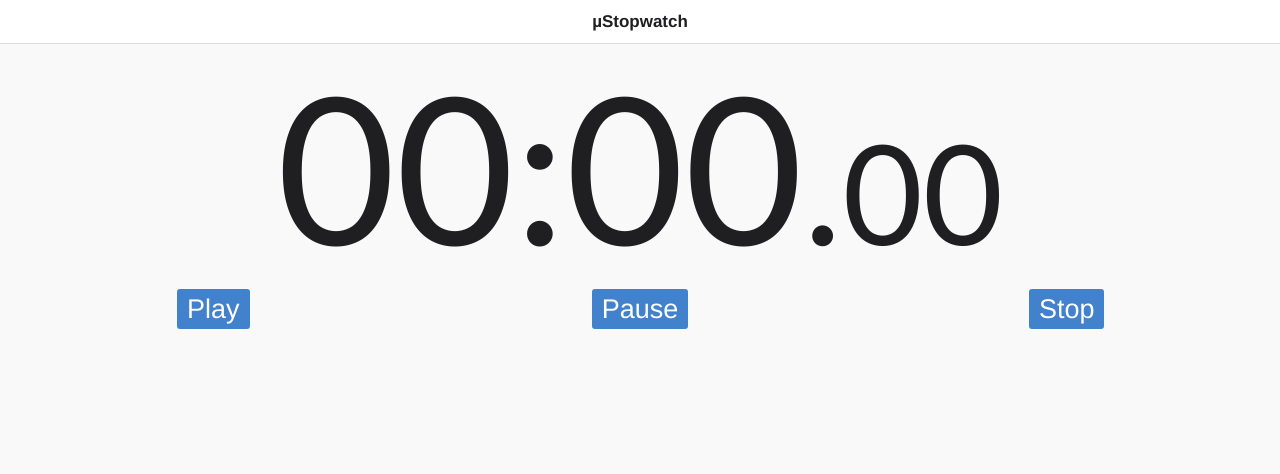
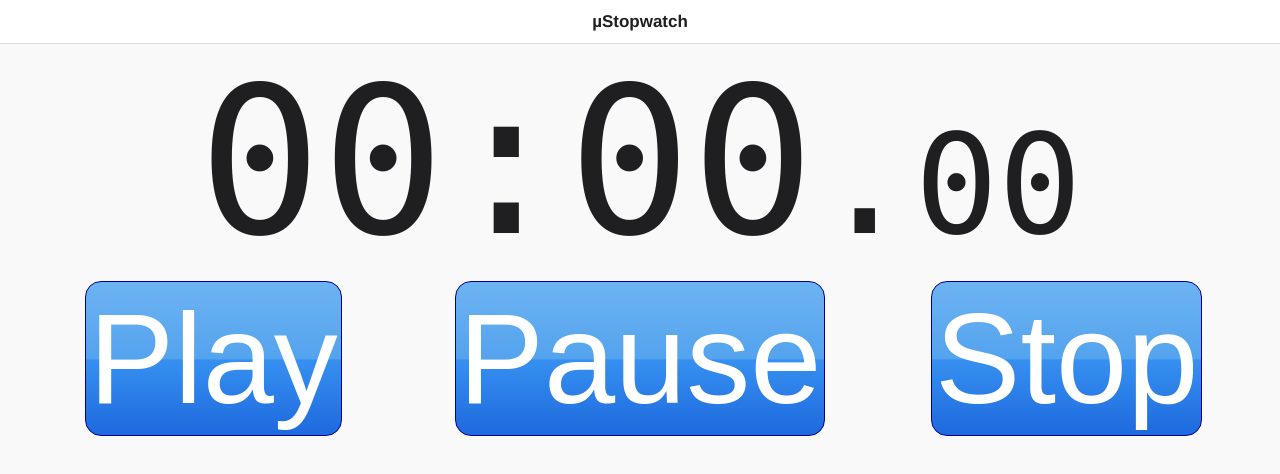
Before and after one commit to jfmdev/uStopwatch, a plain HTML site: page source/index.html in a window 1280 px wide. Drawn offline with Linux system fonts and the light colour scheme.

Commit message:
Fix minor bug and improve UI
Fix error when resuming the chronometer after pausing.
Improve UI for buttons and display.
[Time: 0.5h]

```diff
--- a/source/css/app.css
+++ b/source/css/app.css
@@ -5,7 +5,7 @@ ons-toolbar div {
 
 ons-row.display {
     text-align: center;
-    font-family: "Trebuchet MS", Helvetica, sans-serif;
+    font-family: "Lucida Console", Monaco, monospace;
     font-size: 13vw;
 }
 
@@ -22,9 +22,58 @@ ons-row.buttons {
     text-align: center;
 }
 
-ons-row.buttons ons-button {
-    font-size: 27px;
+ons-row.buttons button {
+    color: white;
+    font-size: 10vw;
+    border: 1px solid darkblue;
+    padding: 3px;
+    -webkit-border-radius: 5px;
+    -moz-border-radius: 5px;
+    border-radius: 5px;
+    background: #6db3f2; /* Old browsers */
+    background: -moz-linear-gradient(top, #6db3f2 0%, #54a3ee 50%, #3690f0 51%, #1e69de 100%); /* FF3.6+ */
+    background: -webkit-gradient(linear, left top, left bottom, color-stop(0%,#6db3f2), color-stop(50%,#54a3ee), color-stop(51%,#3690f0), color-stop(100%,#1e69de)); /* Chrome,Safari4+ */
+    background: -webkit-linear-gradient(top, #6db3f2 0%,#54a3ee 50%,#3690f0 51%,#1e69de 100%); /* Chrome10+,Safari5.1+ */
+    background: -o-linear-gradient(top, #6db3f2 0%,#54a3ee 50%,#3690f0 51%,#1e69de 100%); /* Opera 11.10+ */
+    background: -ms-linear-gradient(top, #6db3f2 0%,#54a3ee 50%,#3690f0 51%,#1e69de 100%); /* IE10+ */
+    background: linear-gradient(to bottom, #6db3f2 0%,#54a3ee 50%,#3690f0 51%,#1e69de 100%); /* W3C */
+    filter: progid:DXImageTransform.Microsoft.gradient( startColorstr='#6db3f2', endColorstr='#1e69de',GradientType=0 ); /* IE6-9 */
 }
+
+ons-row.buttons button:active {
+    border: 1px solid #abd3ee;
+    background: #ebf1f6; /* Old browsers */
+    background: -moz-linear-gradient(top, #ebf1f6 0%, #abd3ee 50%, #89c3eb 51%, #d5ebfb 100%); /* FF3.6+ */
+    background: -webkit-gradient(linear, left top, left bottom, color-stop(0%,#ebf1f6), color-stop(50%,#abd3ee), color-stop(51%,#89c3eb), color-stop(100%,#d5ebfb)); /* Chrome,Safari4+ */
+    background: -webkit-linear-gradient(top, #ebf1f6 0%,#abd3ee 50%,#89c3eb 51%,#d5ebfb 100%); /* Chrome10+,Safari5.1+ */
+    background: -o-linear-gradient(top, #ebf1f6 0%,#abd3ee 50%,#89c3eb 51%,#d5ebfb 100%); /* Opera 11.10+ */
+    background: -ms-linear-gradient(top, #ebf1f6 0%,#abd3ee 50%,#89c3eb 51%,#d5ebfb 100%); /* IE10+ */
+    background: linear-gradient(to bottom, #ebf1f6 0%,#abd3ee 50%,#89c3eb 51%,#d5ebfb 100%); /* W3C */
+    filter: progid:DXImageTransform.Microsoft.gradient( startColorstr='#ebf1f6', endColorstr='#d5ebfb',GradientType=0 ); /* IE6-9 */
+}
+
+@media all and (min-width: 320px) {
+    ons-row.buttons button {
+        -webkit-border-radius: 8px;
+        -moz-border-radius: 8px;
+        border-radius: 8px;
+    }
+}
+@media all and (min-width: 480px) {
+    ons-row.buttons button {
+        -webkit-border-radius: 12px;
+        -moz-border-radius: 12px;
+        border-radius: 12px;
+    }
+}
+@media all and (min-width: 768px) {
+    ons-row.buttons button {
+        -webkit-border-radius: 16px;
+        -moz-border-radius: 16px;
+        border-radius: 16px;
+    }
+}
+
 
 span.hour {
     color: darkblue;
--- a/source/index.html
+++ b/source/index.html
@@ -2,6 +2,8 @@
 <html lang="en" ng-app="myApp">
 <head>
   <meta charset="utf-8">
+  <meta name="viewport" content="width=device-width, user-scalable=no">
+
   <title>µStopwatch</title>
   <link rel="shortcut icon" href="img/favicon.ico" />
 
@@ -33,19 +35,19 @@
         </ons-row>
         <ons-row class="buttons">
             <ons-col>
-                <ons-button ng-click="play()">
+                <button ng-click="play()">
                     Play
-                </ons-button>
+                </button>
             </ons-col>
             <ons-col>
-                <ons-button ng-click="pause()">
+                <button ng-click="pause()">
                     Pause
-                </ons-button>
+                </button>
             </ons-col>
             <ons-col>
-                <ons-button ng-click="stop()">
+                <button ng-click="stop()">
                     Stop
-                </ons-button>
+                </button>
             </ons-col>
         </ons-row>
         <br/>
--- a/source/js/app.js
+++ b/source/js/app.js
@@ -6,11 +6,12 @@ module.controller('mainCtrl', function ($scope) {
     $scope.interval = null;
     $scope.list = [];
     $scope.start = null;
+    $scope.counter = 0;
 
     // Private function for update the timer.
     function updateTimer() {
         var now = new Date();
-        $scope.timer = now.getTime() - $scope.start.toDate().getTime();
+        $scope.timer = now.getTime() - $scope.start.toDate().getTime() + $scope.counter;
         $scope.$apply();
     }
 
@@ -18,17 +19,19 @@ module.controller('mainCtrl', function ($scope) {
     $scope.play = function() {
         // Verify if the clock is not already running.
         if($scope.interval === null) {
-            // Set interval.
+            // Set interval and start date.
             $scope.interval = setInterval(updateTimer, 155);
-
-            // Define start date.
-            if($scope.start === null) $scope.start = moment();
+            $scope.start = moment();
         }
     };
     $scope.pause = function() {
         // Stop interval.
         clearInterval($scope.interval);
         $scope.interval = null;
+
+        // Increase counter.
+        var now = new Date();
+        $scope.counter += now.getTime() - $scope.start.toDate().getTime();
     };
     $scope.stop = function() {
         // Stop interval.
@@ -44,9 +47,10 @@ module.controller('mainCtrl', function ($scope) {
             });
         }
 
-        // Clear start date and timer..
+        // Clear start date, counter and timer.
         $scope.timer = 0;
         $scope.start = null;
+        $scope.counter = 0;
     };
 
     // Parse number to an integer with at least two digits.
```
